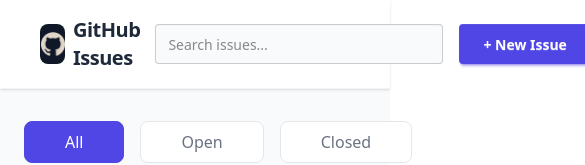
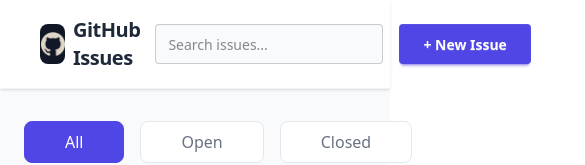
Before and after one commit to SM-Raihan77/B13-A5-Github-Issue-Tracker, a plain HTML site: page home.html in a window 390 px wide. Shown: the top 165 px of the page, 585 px wide, since content can reach past the window. Drawn offline with nearby package versions, Linux system fonts and the light colour scheme; no server answers.

Commit message:
Release V.1.01

```diff
--- a/home.html
+++ b/home.html
@@ -21,7 +21,7 @@
 <body class="bg-[#F8FAFC] min-h-screen pb-10">
 
     <!-- Navbar -->
-    <nav class="flex justify-between items-center py-4 px-10 bg-white border-b border-gray-100 shadow-sm">
+    <nav class="flex justify-between  items-center py-4 px-10 bg-white border-b border-gray-100 shadow-sm">
         <div class="flex items-center gap-2">
             <div class="w-10 h-10 bg-gray-900 rounded-lg flex items-center justify-center">
                 <img src="./assets/github-logo.png" class="w-6 h-6 invert" alt="GH">
@@ -32,9 +32,9 @@
         <div class="flex items-center gap-4">
             <div class="relative">
                 <input id="searchInput" type="search" placeholder="Search issues..."
-                    class="input input-bordered w-72 bg-gray-50 focus:bg-white" oninput="handleSearch(this.value)">
+                    class="input input-bordered w-72 bg-gray-50 focus:bg-white w-auto" oninput="handleSearch(this.value)">
             </div>
-            <button class="btn btn-primary bg-[#4F46E5] border-none text-white px-6">+ New Issue</button>
+            <button class="btn btn-primary bg-[#4F46E5] border-none text-white px-6 w-auto">+ New Issue</button>
         </div>
     </nav>
 
@@ -89,7 +89,7 @@
     </div>
 
     <!-- Modal Structure -->
-    <dialog id="issue_modal" class="modal modal-bottom sm:modal-middle">
+    <dialog id="issue_modal" class="modal modal-middle sm:modal-middle">
         <div class="modal-box max-w-2xl">
             <div id="modal-content">
                 <!-- Dynamic content will be injected here -->
```
